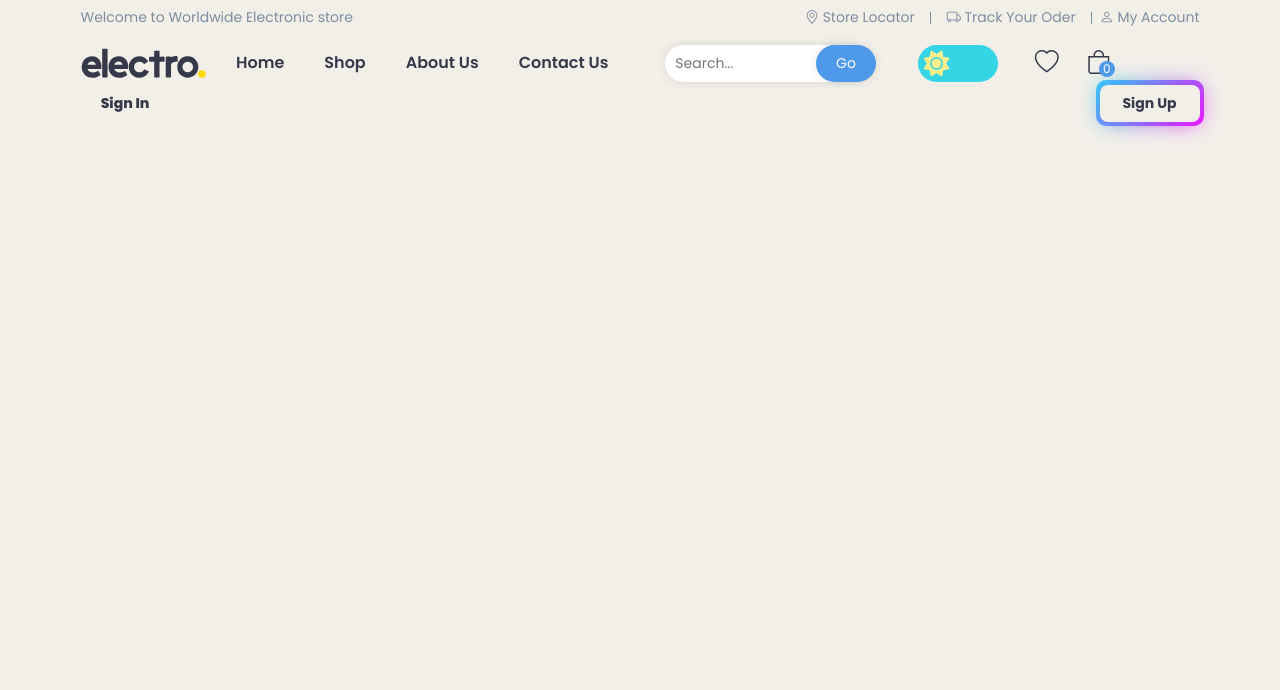
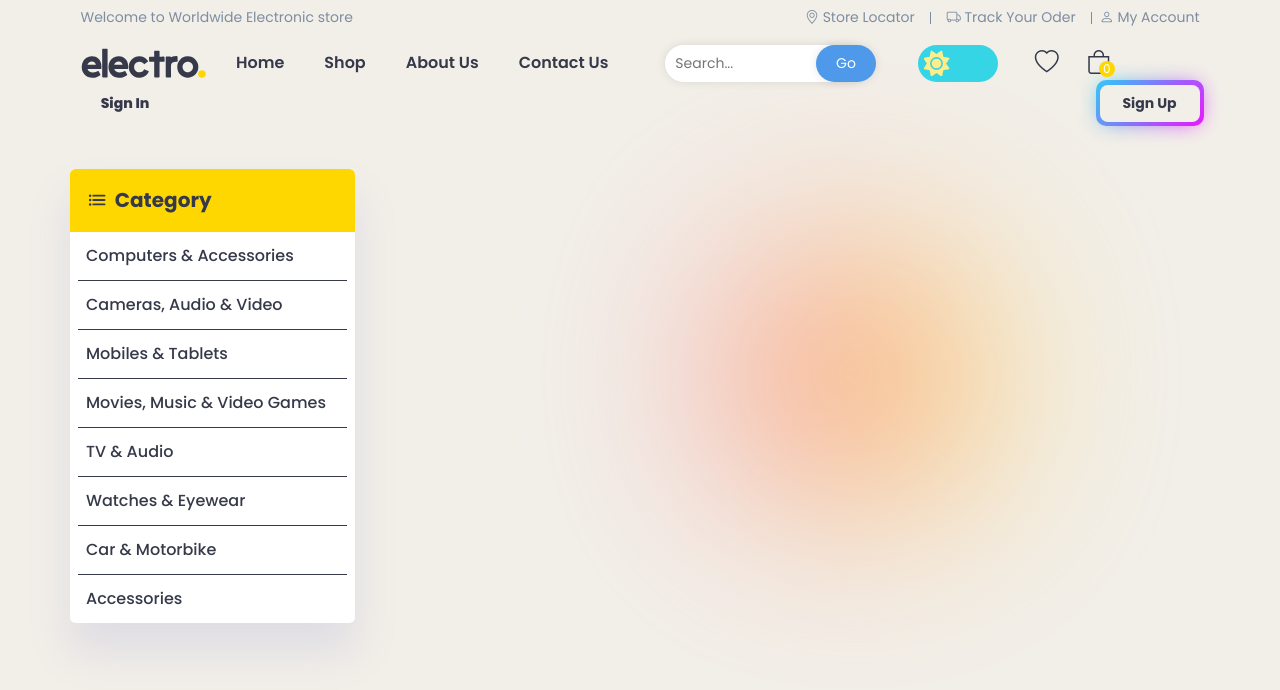
Before and after one commit to ledo9124/Electro_Store, a plain HTML site: page index.html in a window 1280 px wide. Drawn offline with nearby package versions, Linux system fonts and the light colour scheme.

Commit message:
second commit

```diff
--- a/asset/css/style.css
+++ b/asset/css/style.css
@@ -11,7 +11,8 @@
   --color-light: rgba(132, 139, 200, 0.18);
   --color-dark-variant: #677483;
   --color-background: #f2efe9;
-  --color-title: #4e99e9;
+  --color-title: #fed700;
+  --color-linear: #fa709a, #fee140;
 
   --card-border-radius: 2rem;
   --border-radius-1: 0.4rem;
@@ -24,12 +25,14 @@
 }
 
 .dark-mode-variables {
-  --color-title: #4e99e9;
-  --color-background: #181a1e;
+  --color-title: #1f41bb;
+  --color-background: #101728;
   --color-white: #202528;
   --color-dark: #edeffd;
   --color-dark-variant: #a3bdcc;
   --color-light: rgba(0, 0, 0, 0.4);
+  --color-linear: #1f41bb, #1f41bb;
+
   --box-shadow: 0 2rem 3rem var(--color-light);
 }
 
@@ -48,7 +51,20 @@ body {
   width: 100%;
   height: 100vh;
   background-color: var(--color-background) !important;
-  transition: .5s linear;
+  transition: 0.5s linear;
+}
+
+body::after {
+  content: "";
+  position: absolute;
+  top: 250px;
+  right: 300px;
+  width: 250px;
+  height: 250px;
+  border-radius: 50%;
+  background-image: linear-gradient(to right, var(--color-linear));
+  filter: blur(100px);
+  z-index: -1;
 }
 
 /* ======HEADER======== */
@@ -99,11 +115,11 @@ header .menu-main a {
   color: var(--color-dark);
   font-size: 16px;
   font-weight: 600;
-  transition: .2s linear;
+  transition: 0.2s linear;
 }
 
 header .menu-main a:hover {
-  color: var(--color-title);
+  color: var(--color-info-dark);
 }
 
 /*Search header bottom */
@@ -237,7 +253,7 @@ header .cart {
   position: relative;
 }
 
-header .cart .count-cart{
+header .cart .count-cart {
   position: absolute;
   bottom: 4px;
   right: -4px;
@@ -323,7 +339,7 @@ header .SignUp {
   width: 100px;
   height: 37px;
   float: left;
-  transition: .5s linear;
+  transition: 0.5s linear;
   position: relative;
   display: block;
   overflow: hidden;
@@ -336,7 +352,7 @@ header .SignUp {
 
 .box:before {
   position: absolute;
-  content: '';
+  content: "";
   left: 0;
   bottom: 0;
   height: 4px;
@@ -349,7 +365,7 @@ header .SignUp {
 
 .box:after {
   position: absolute;
-  content: '';
+  content: "";
   top: 0;
   left: 0;
   width: 100%;
@@ -368,14 +384,14 @@ header .SignUp {
   border-color: var(--color-title);
   height: 100%;
   transform: translateX(0);
-  transition: .3s transform linear, .3s height linear .3s;
+  transition: 0.3s transform linear, 0.3s height linear 0.3s;
 }
 
 .box:hover:after {
   border-color: var(--color-title);
   height: 100%;
   transform: translateX(0);
-  transition: .3s transform linear, .3s height linear .5s;
+  transition: 0.3s transform linear, 0.3s height linear 0.5s;
 }
 
 button {
@@ -408,7 +424,7 @@ button {
 }
 
 .button::before {
-  content: '';
+  content: "";
   position: absolute;
   inset: 0;
   left: -4px;
@@ -417,7 +433,7 @@ button {
   width: 108px;
   height: 46px;
   border-radius: 10px;
-  background: linear-gradient(-45deg, #e81cff 0%, #40c9ff 100% );
+  background: linear-gradient(-45deg, #e81cff 0%, #40c9ff 100%);
   z-index: -10;
   pointer-events: none;
   transition: all 0.6s cubic-bezier(0.175, 0.885, 0.32, 1.275);
@@ -428,7 +444,7 @@ button {
   z-index: -1;
   position: absolute;
   inset: 0;
-  background: linear-gradient(-45deg, #fc00ff 0%, #00dbde 100% );
+  background: linear-gradient(-45deg, #fc00ff 0%, #00dbde 100%);
   transform: translate3d(0, 0, 0) scale(0.95);
   filter: blur(12px);
 }
@@ -444,3 +460,75 @@ button {
 .button:active::before {
   scale: 0.7;
 }
+
+/* ======Category - Slide show======== */
+
+/*Category*/
+
+.category-slide {
+  height: 454px;
+  margin-top: 40px;
+}
+
+.category-slide .category {
+  background-color: var(--color-white);
+  padding: 0;
+  border-radius: var(--border-radius-1);
+  overflow: hidden;
+  box-shadow: var(--box-shadow);
+  transition: 0.3s linear;
+}
+
+.category-slide .category:hover {
+  box-shadow: none;
+}
+
+.category .title {
+  padding: var(--padding-1);
+  font-size: 20px;
+  font-weight: 700;
+  color: var(--color-dark);
+  background-color: var(--color-title);
+  cursor: pointer;
+}
+
+.category .title p {
+  padding-left: 8px;
+}
+
+.category .list-categories {
+  width: 100%;
+  height: 100%;
+  list-style: none;
+  overflow: auto;
+  padding: 0 8px;
+  margin: 0;
+}
+
+.category .list-categories li {
+  display: block;
+  cursor: pointer;
+  padding: 12px 8px;
+}
+
+.category .list-categories li:not(li:last-child) {
+  border-bottom: 1px solid var(--color-dark);
+}
+
+.category .list-categories a {
+  color: var(--color-dark);
+  text-decoration: none;
+  font-size: 16px;
+  font-weight: 500;
+}
+
+.category .list-categories li:hover a {
+  color: var(--color-info-dark);
+}
+
+/*slide show*/
+
+.slide-show {
+  height: 454px;
+  overflow: hidden;
+}
--- a/index.html
+++ b/index.html
@@ -129,7 +129,37 @@
           </div>
         </header>
 
+        <div class="category-slide">
+          <div class="row justify-content-between">
+            <aside class="col-3 category">
+              <div class="d-flex align-items-center title">
+                <ion-icon name="list"></ion-icon>
+                <p class="mb-0">Category</p>
+              </div>
+              <ul class="list-categories">
+                <li><a href="#">Computers & Accessories</a></li>
+                <li><a href="#">Cameras, Audio & Video</a></li>
+                <li><a href="#">Mobiles & Tablets</a></li>
+                <li><a href="#">Movies, Music & Video Games</a></li>
+                <li><a href="#">TV & Audio</a></li>
+                <li><a href="#">Watches & Eyewear</a></li>
+                <li><a href="#">Car & Motorbike</a></li>
+                <li><a href="#">Accessories</a></li>
+              </ul>
+            </aside>
 
+            <main class="col-8 slide-show">
+              <div class="row justify-content-between">
+                <div class="col-4 content-slide">
+
+                </div>
+                <div class="col-6 img-slide">
+                  <!-- <img class="img-fluid" src="./asset/image/slide2-Sounddevice.png" alt="smartwatches"> -->
+                </div>
+              </div>
+            </main>
+          </div>
+        </div>
 
     </div>
 
@@ -140,5 +170,7 @@
       integrity="sha384-C6RzsynM9kWDrMNeT87bh95OGNyZPhcTNXj1NW7RuBCsyN/o0jlpcV8Qyq46cDfL"
       crossorigin="anonymous"
     ></script>
+    <script type="module" src="https://unpkg.com/ionicons@7.1.0/dist/ionicons/ionicons.esm.js"></script>
+    <script nomodule src="https://unpkg.com/ionicons@7.1.0/dist/ionicons/ionicons.js"></script>
   </body>
 </html>
```
